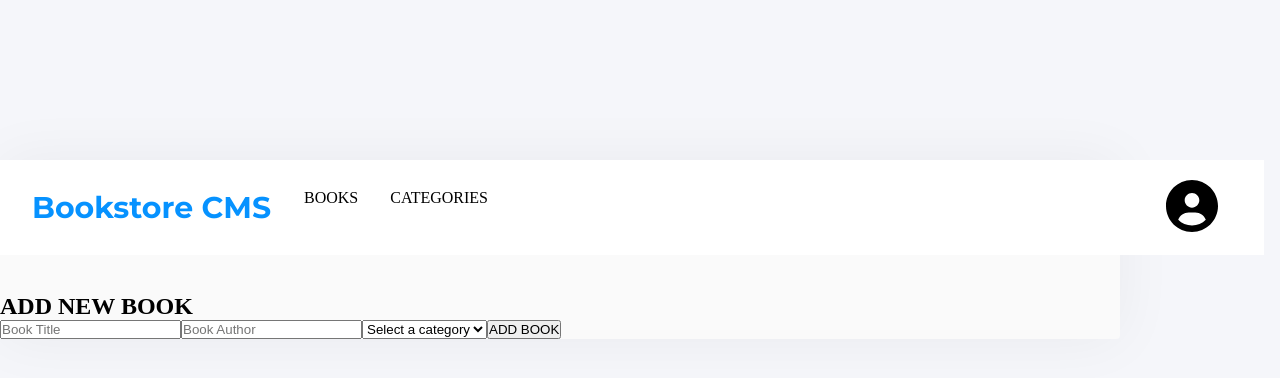
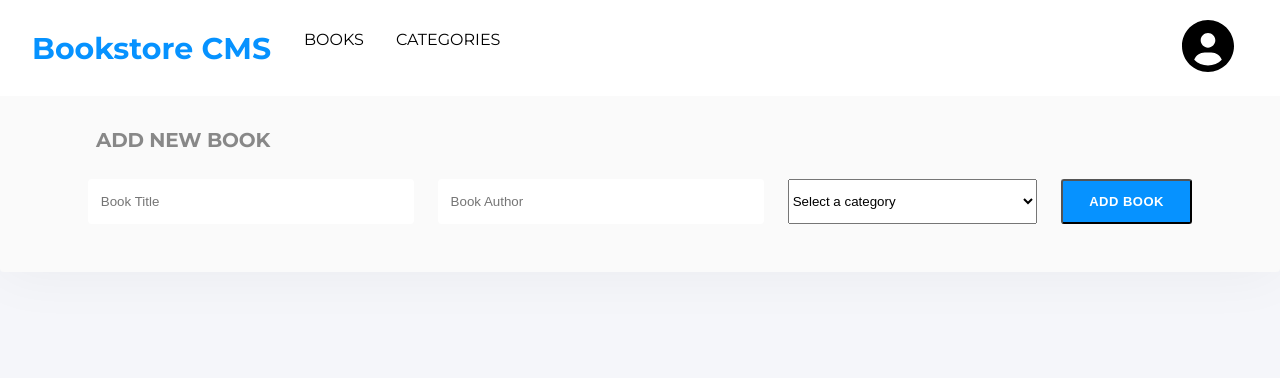
Before and after one commit to ForHemer/Bookstore, a React (Create React App) app: page / in a window 1280 px wide. Shown: the top 378 px of the page. Built offline with nearby package versions, Linux system fonts and the light colour scheme.

Commit message:
Add functionality to check status button

```diff
--- a/package.json
+++ b/package.json
@@ -16,6 +16,7 @@
     "redux": "^4.1.2",
     "redux-logger": "^3.0.6",
     "redux-thunk": "^2.4.1",
+    "uuid": "^8.3.2",
     "uuidv4": "^6.2.13",
     "web-vitals": "^2.1.4"
   },
--- a/src/App.css
+++ b/src/App.css
@@ -1,8 +1,17 @@
+.cms-header {
+  display: flex;
+  height: 6rem;
+  padding: 2rem;
+  background-color: #fff;
+  justify-content: space-between;
+  align-items: center;
+  font-family: Montserrat, sans-serif;
+  margin-bottom: 2rem;
+}
 
 .logo {
   min-width: 15rem;
   height: 2.313rem;
-  font-family: Montserrat, sans-serif;
   font-size: 1.875rem;
   font-weight: bold;
   font-stretch: normal;
@@ -15,20 +24,8 @@
 .user-icon {
   width: 5rem;
   height: 5rem;
-  margin: 0 0 0 41.5rem;
   padding: 0.875rem;
   border: solid 1px var(--white);
-}
-
-.cms-header {
-  width: 100%;
-  height: 5.938rem;
-  margin: 0 0 2.375rem;
-  padding: 2rem;
-  background-color: #fff;
-  display: flex;
-  justify-content: space-between;
-  align-items: center;
 }
 
 .menu-link {
@@ -42,9 +39,33 @@ a {
   text-decoration: inherit;
 }
 
+.bookstore-link a {
+  height: 1rem;
+  font-family: Montserrat, sans-serif;
+  font-size: 0.813rem;
+  font-weight: normal;
+  font-stretch: normal;
+  font-style: normal;
+  line-height: normal;
+  letter-spacing: 1.9px;
+  color: var(--black-two);
+}
+
+.categories-link a {
+  height: 1rem;
+  opacity: 0.5;
+  font-family: Montserrat, sans-serif;
+  font-size: 0.813rem;
+  font-weight: normal;
+  font-stretch: normal;
+  font-style: normal;
+  line-height: normal;
+  letter-spacing: 1.9px;
+  color: var(--black-two);
+}
+
 .book-container {
-  width: 100%;
-  margin: 0.938rem 0.063rem 2.5rem 0;
+  margin: 0.938rem 5rem 2.5rem 5rem;
   padding: 1rem;
   display: flex;
   border-radius: 4px;
@@ -54,16 +75,10 @@ a {
   background-color: #fff;
 }
 
-.progress-circle {
-  border-top: 3px;
-  border-color: #0692ff;
-  border-radius: 50%;
-}
-
 .book-stat {
   display: flex;
   justify-content: space-around;
-  min-width: 50%;
+  max-width: 50%;
 }
 
 .book-info {
@@ -75,3 +90,79 @@ a {
   height: 5.62rem;
   padding: 0.62rem 0.625rem 0.75rem 0.75rem;
 }
+
+.form-container {
+  margin: 0 5rem 2.5rem 5rem;
+}
+
+.form-container h2 {
+  height: 1.5rem;
+  margin: 1.813rem 32.75rem 1.188rem 0;
+  padding-left: 1rem;
+  font-family: Montserrat, sans-serif;
+  font-size: 1.25rem;
+  font-weight: bold;
+  font-stretch: normal;
+  font-style: normal;
+  line-height: normal;
+  letter-spacing: -0.18px;
+  color: #888;
+  width: 100%;
+}
+
+.form-input {
+  display: flex;
+  gap: 1.5rem;
+  padding: 0.5rem;
+}
+
+.form-input input {
+  width: 30%;
+  height: 2.813rem;
+  padding: 0.5rem 0.8rem;
+  border-radius: 4px;
+  border: solid 1px var(--white);
+  background-color: #fff;
+}
+
+.form-input select {
+  width: 23%;
+}
+
+.form-input button {
+  width: 12%;
+  height: 2.813rem;
+  padding: 0.8rem 1.2rem;
+  border-radius: 3px;
+  font-family: RobotoSlab, sans-serif;
+  font-size: 0.813rem;
+  font-weight: bold;
+  font-stretch: normal;
+  font-style: normal;
+  line-height: normal;
+  letter-spacing: 0.5px;
+  text-align: center;
+  color: #fff;
+  background-color: #0692ff;
+}
+
+.reading-progress {
+  display: grid;
+}
+
+.reading-chapter {
+  display: grid;
+}
+
+.reading-chapter p {
+  height: 1.125rem;
+  opacity: 0.5;
+  font-family: RobotoSlab, sans-serif;
+  font-size: 0.813rem;
+  font-weight: 300;
+  font-stretch: normal;
+  font-style: normal;
+  line-height: normal;
+  letter-spacing: normal;
+  color: var(--black-two);
+}
--- a/src/components/Categories.js
+++ b/src/components/Categories.js
@@ -1,7 +1,26 @@
-const Categories = () => (
+/* const Categories = () => (
   <section className="categories-container">
     <button type="button" className="check-status">check status</button>
   </section>
-);
+); */
+
+import { useDispatch, useSelector } from 'react-redux';
+import { checkStatus } from '../redux/categories/categories';
+
+const Categories = () => {
+  const dispatch = useDispatch();
+  const status = useSelector((state) => (state.categoriesReducer.status));
+
+  const check = () => {
+    dispatch(checkStatus());
+  };
+
+  return (
+    <section className="categories-container">
+      <button type="button" className="check-status" onClick={check}>Check status</button>
+      <h2>{status}</h2>
+    </section>
+  );
+};
 
 export default Categories;
--- a/src/components/Form.js
+++ b/src/components/Form.js
@@ -64,7 +64,7 @@ const Form = () => {
           <option value="Essay">Essay</option>
           <option value="History">History</option>
           <option value="Biography">Biography</option>
-          <option value="LItterature">LItterature</option>
+          <option value="Litterature">Litterature</option>
         </select>
 
         <button type="submit">ADD BOOK</button>
--- a/src/index.css
+++ b/src/index.css
@@ -12,14 +12,10 @@ body {
   display: flex;
   flex-direction: column;
   justify-content: center;
-  padding-top: 5rem;
 }
 
 #root {
-  width: 87.5%;
-  margin-top: 5rem;
   border-radius: 4px;
   box-shadow: 0 0 60px 0 rgba(0, 0, 0, 0.05);
   background-color: #fafafa;
-  display: grid;
 }
--- a/src/redux/categories/categories.js
+++ b/src/redux/categories/categories.js
@@ -4,7 +4,7 @@ const initialState = [];
 const categoriesReducer = (state = initialState, action) => {
   switch (action.type) {
     case CHECK_STATUS:
-      return 'Under construction';
+      return { status: 'Under construction' };
     default:
       return state;
   }
```
Also changed, not shown: 1 other file (tests, documents, lock files or other folders).
